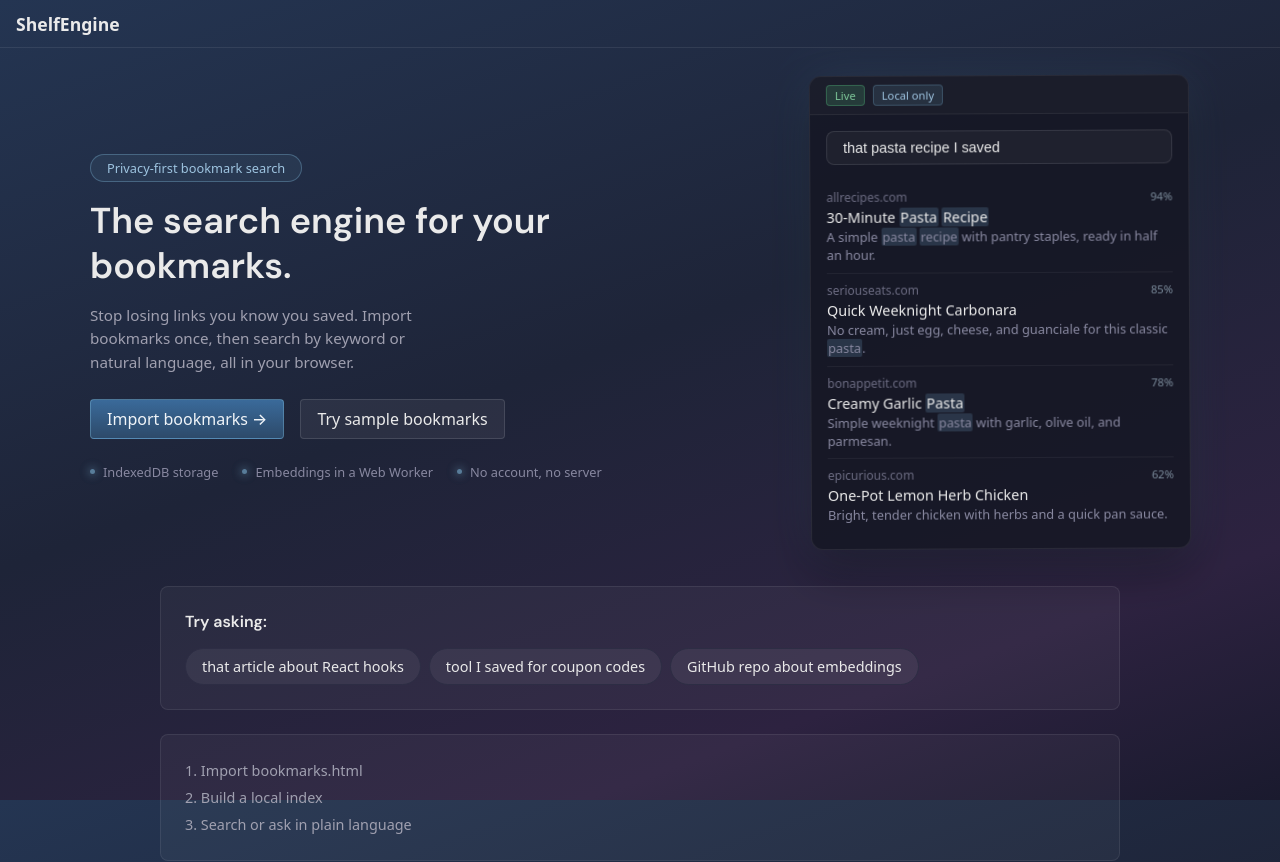
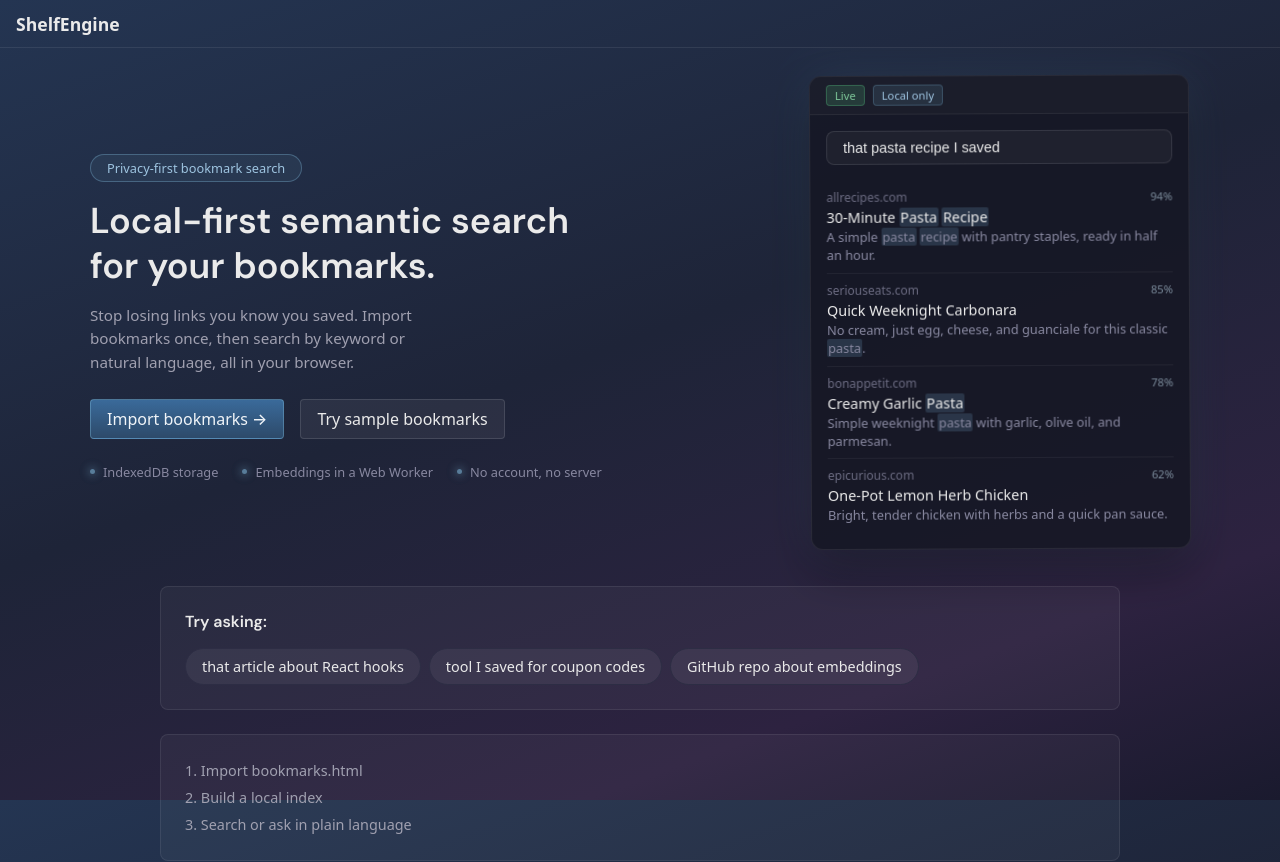
Before and after one commit to ChimdumebiNebolisa/ShelfEngine, a React (Vite) app: page / in a window 1280 px wide. Shown: the top 862 px of the page. Built offline with nearby package versions, Linux system fonts and the light colour scheme.

Commit message:
docs: align landing hero tagline with project pitch
Update the landing page hero headline to match the README and repository tagline wording.

```diff
--- a/src/pages/LandingPage.tsx
+++ b/src/pages/LandingPage.tsx
@@ -20,7 +20,7 @@ export default function LandingPage() {
         <div className="landing-hero-inner">
           <div className="landing-hero-content">
             <span className="landing-hero-badge">Privacy-first bookmark search</span>
-            <h1 className="landing-hero-headline">The search engine for your bookmarks.</h1>
+            <h1 className="landing-hero-headline">Local-first semantic search for your bookmarks.</h1>
             <p className="landing-hero-subheadline">Stop losing links you know you saved. Import bookmarks once, then search by keyword or natural language, all in your browser.</p>
             <div className="landing-hero-cta">
               <Link to="/import" className="btn hero2-btn-primary">
```
